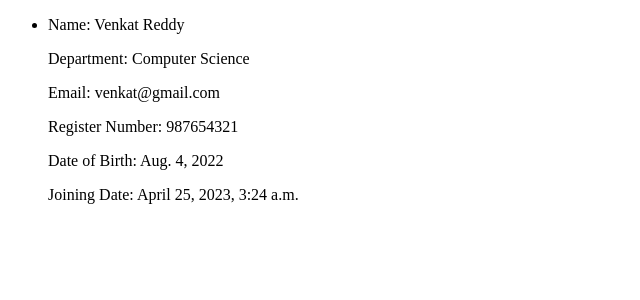
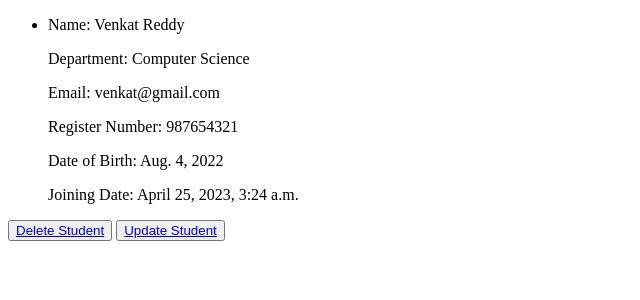
Before and after one commit to pycatchers/django-college-project, a Django app: page /student/3/ in a window 1280 px wide. Shown: the top 300 px of the page, without its empty margins (0-640 px from the left). Run offline with Django 4.2, Linux system fonts and the light colour scheme; data comes from the database, SQL or seed files in the repository; both versions use the stored data as it was after the commit.

Commit message:
added create delete update forms

```diff
--- a/students/models.py
+++ b/students/models.py
@@ -13,3 +13,6 @@ class Student(models.Model):
 
     def __str__(self):
         return f"{self.name} - {self.department}"
+
+    def get_absolute_url(self):
+        return reverse('students_list')
--- a/students/urls.py
+++ b/students/urls.py
@@ -1,8 +1,11 @@
 from django.urls import path
 
-from students.views import StudentsListView, StudentDetailView
+from students.views import StudentsListView, StudentDetailView, StudentCreateView, StudentDeleteView, StudentUpdateView
 
 urlpatterns = [
     path("students/", StudentsListView.as_view(), name="students_list"),
     path("student/<int:pk>/", StudentDetailView.as_view(), name="student_detail"),
+    path("student/create/", StudentCreateView.as_view(), name="student_create"),
+    path("student/<int:pk>/delete", StudentDeleteView.as_view(), name="student_delete"),
+    path("student/<int:pk>/update", StudentUpdateView.as_view(), name="student_update")
 ]
--- a/students/views.py
+++ b/students/views.py
@@ -1,6 +1,6 @@
 from django.shortcuts import render
 from django.urls import reverse_lazy
-from django.views.generic import ListView, DetailView, CreateView, UpdateView, DeleteView
+from django.views.generic import ListView, DetailView, CreateView, DeleteView, UpdateView
 from .models import Student
 
 
@@ -14,3 +14,21 @@ class StudentsListView(ListView):
 class StudentDetailView(DetailView):
     model = Student
     template_name = "student_detail.html"
+
+
+class StudentCreateView(CreateView):
+    model = Student
+    template_name = "student_create.html"
+    fields = "__all__"
+
+
+class StudentDeleteView(DeleteView):
+    model = Student
+    template_name = "student_delete.html"
+    success_url = reverse_lazy('students_list')
+
+
+class StudentUpdateView(UpdateView):
+    model = Student
+    template_name = "student_update.html"
+    fields = "__all__"
--- a/templates/student_detail.html
+++ b/templates/student_detail.html
@@ -15,5 +15,8 @@
         <p>Joining Date: {{ student.joined_date }}</p>
     </li>
   </ul>
+
+    <button><a href="{% url 'student_delete' student.pk %}">Delete Student</a></button>
+    <button><a href="{% url 'student_update' student.pk %}">Update Student</a></button>
 </body>
 </html>
--- a/templates/students.html
+++ b/templates/students.html
@@ -5,11 +5,13 @@
     <title>All Students</title>
 </head>
 <body>
-    <a href="{% url 'student_create' %}">Create Student</a>
     <ul>
         {% for student in student_list %}
             <a href="{% url 'student_detail' student.pk %}"> <li>{{student.name}}</li> </a>
         {% endfor%}
     </ul>
+
+    <button><a href="{% url 'student_create' %}">Create Student</a></button>
+
 </body>
 </html>
```
Also changed, not shown: templates/student_create.html (added, +16 -0 lines), templates/student_delete.html (added, +14 -0 lines), templates/student_update.html (added, +14 -0 lines), db.sqlite3.
